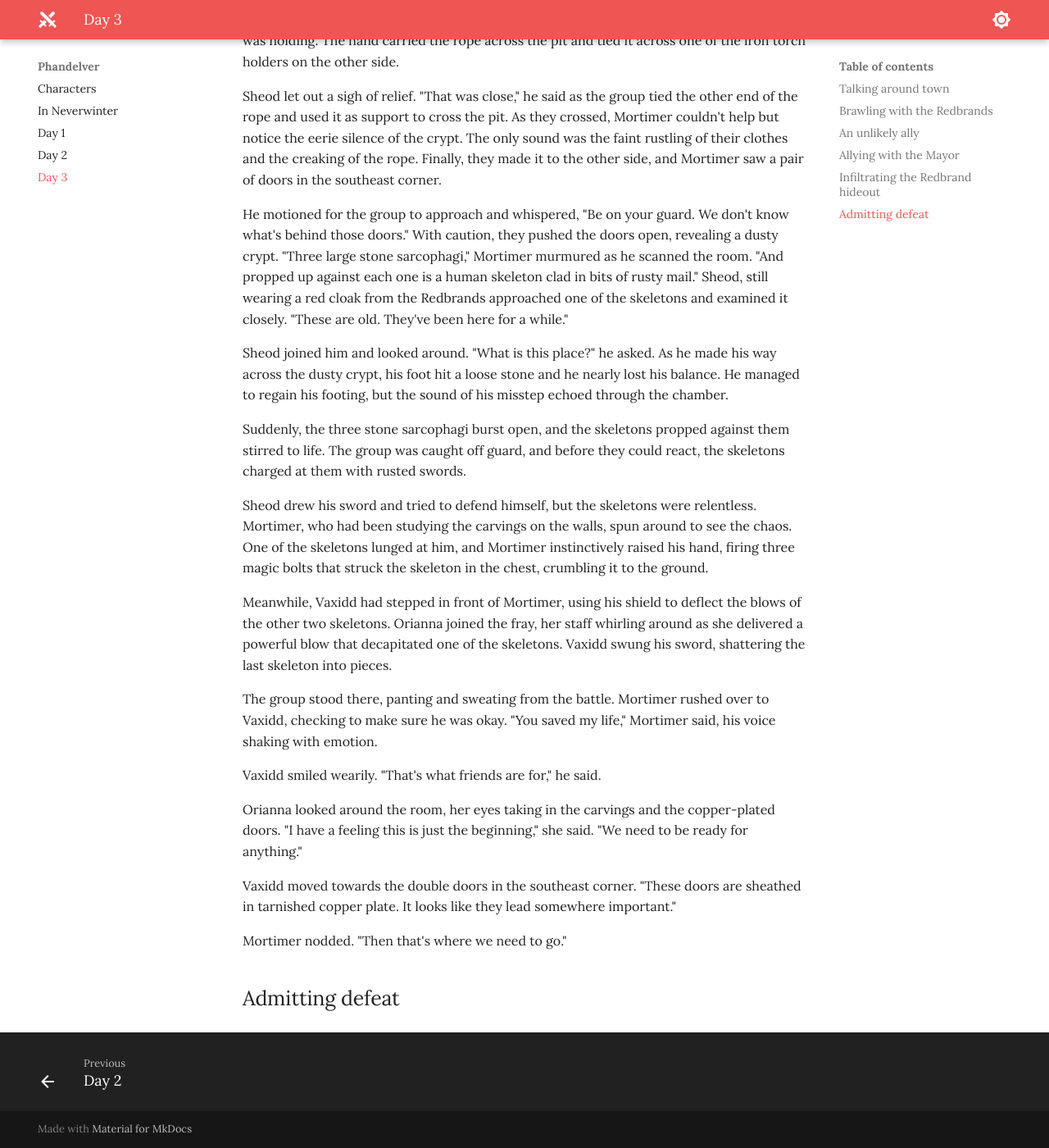
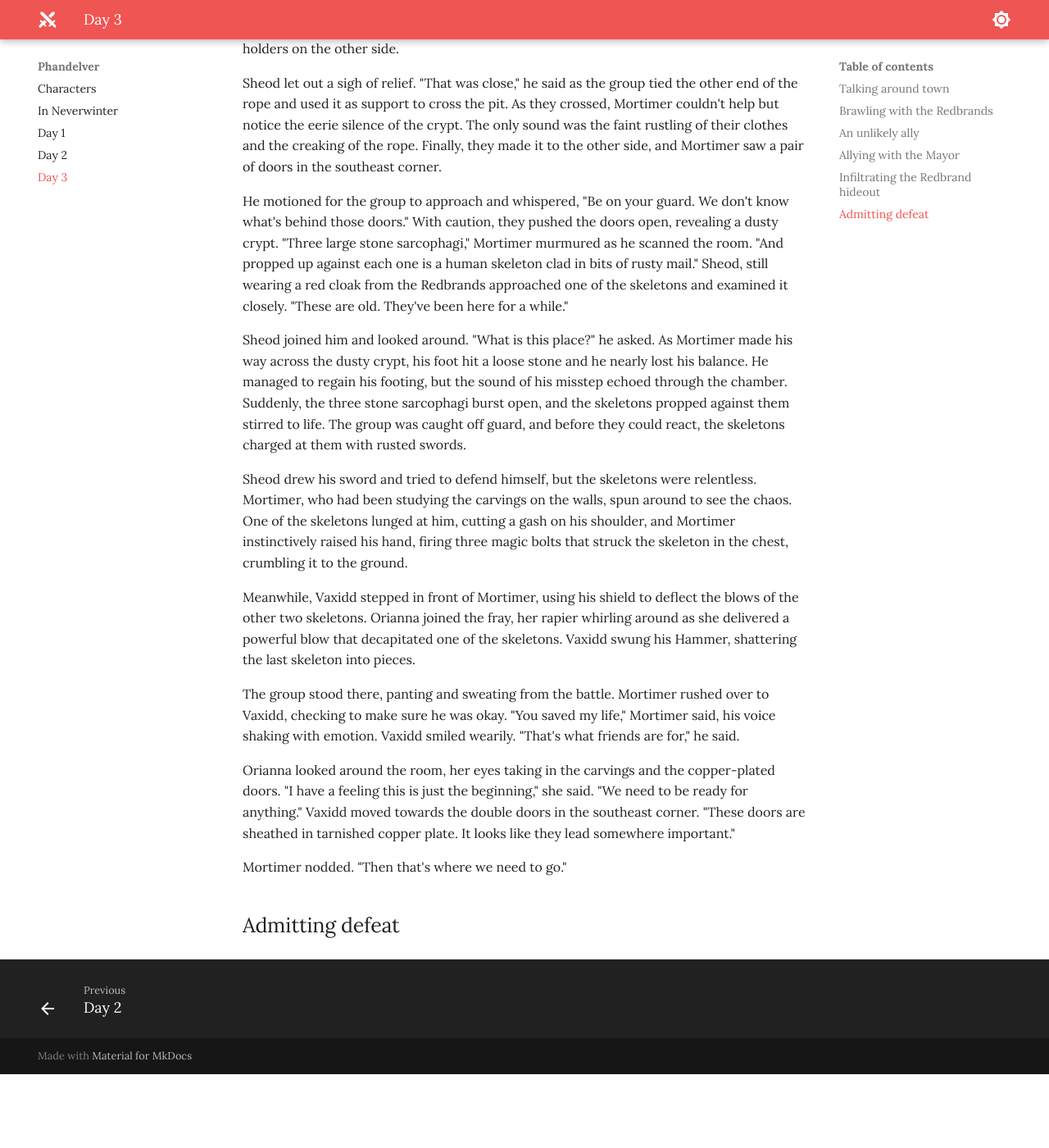
Before and after one commit to jonasmcferreira/adventures, an MkDocs documentation site: the page built from docs/phandelver/03.md, in a window 1280 px wide and 1400 px high, scrolled down 8633 px. Shown: the whole window at 82% size. Built offline with MkDocs 1.6.1 and Material for MkDocs 9.7.7, drawn with Linux system fonts in a browser that asks for light colours; after the commit the page ends 9943 px from its top, so only the background shows below that; some of the changed text lies outside the part shown.

Commit message:
modified docs/phandelver/03.md

```diff
--- a/docs/phandelver/03.md
+++ b/docs/phandelver/03.md
@@ -146,28 +144,15 @@
 
 He motioned for the group to approach and whispered, "Be on your guard. We don't know what's behind those doors." With caution, they pushed the doors open, revealing a dusty crypt. "Three large stone sarcophagi," Mortimer murmured as he scanned the room. "And propped up against each one is a human skeleton clad in bits of rusty mail." Sheod, still wearing a red cloak from the Redbrands approached one of the skeletons and examined it closely. "These are old. They've been here for a while."
 
-Sheod joined him and looked around. "What is this place?" he asked. As he made his way across the dusty crypt, his foot hit a loose stone and he nearly lost his balance. He managed to regain his footing, but the sound of his misstep echoed through the chamber.
+Sheod joined him and looked around. "What is this place?" he asked. As Mortimer made his way across the dusty crypt, his foot hit a loose stone and he nearly lost his balance. He managed to regain his footing, but the sound of his misstep echoed through the chamber. Suddenly, the three stone sarcophagi burst open, and the skeletons propped against them stirred to life. The group was caught off guard, and before they could react, the skeletons charged at them with rusted swords.
 
-Suddenly, the three stone sarcophagi burst open, and the skeletons propped against them stirred to life. The group was caught off guard, and before they could react, the skeletons charged at them with rusted swords.
+Sheod drew his sword and tried to defend himself, but the skeletons were relentless. Mortimer, who had been studying the carvings on the walls, spun around to see the chaos. One of the skeletons lunged at him, cutting a gash on his shoulder, and Mortimer instinctively raised his hand, firing three magic bolts that struck the skeleton in the chest, crumbling it to the ground.
 
-Sheod drew his sword and tried to defend himself, but the skeletons were relentless. Mortimer, who had been studying the carvings on the walls, spun around to see the chaos. One of the skeletons lunged at him, and Mortimer instinctively raised his hand, firing three magic bolts that struck the skeleton in the chest, crumbling it to the ground.
+Meanwhile, Vaxidd stepped in front of Mortimer, using his shield to deflect the blows of the other two skeletons. Orianna joined the fray, her rapier whirling around as she delivered a powerful blow that decapitated one of the skeletons. Vaxidd swung his Hammer, shattering the last skeleton into pieces.
 
-Meanwhile, Vaxidd had stepped in front of Mortimer, using his shield to deflect the blows of the other two skeletons. Orianna joined the fray, her staff whirling around as she delivered a powerful blow that decapitated one of the skeletons. Vaxidd swung his sword, shattering the last skeleton into pieces.
+The group stood there, panting and sweating from the battle. Mortimer rushed over to Vaxidd, checking to make sure he was okay. "You saved my life," Mortimer said, his voice shaking with emotion. Vaxidd smiled wearily. "That's what friends are for," he said.
 
-The group stood there, panting and sweating from the battle. Mortimer rushed over to Vaxidd, checking to make sure he was okay. "You saved my life," Mortimer said, his voice shaking with emotion.
-
-Vaxidd smiled wearily. "That's what friends are for," he said.
-
-Orianna looked around the room, her eyes taking in the carvings and the copper-plated doors. "I have a feeling this is just the beginning," she said. "We need to be ready for anything."
-
-
-
-
-
-
-
-Vaxidd moved towards the double doors in the southeast corner. "These doors are sheathed in tarnished copper plate. It looks like they lead somewhere
-important."
+Orianna looked around the room, her eyes taking in the carvings and the copper-plated doors. "I have a feeling this is just the beginning," she said. "We need to be ready for anything." Vaxidd moved towards the double doors in the southeast corner. "These doors are sheathed in tarnished copper plate. It looks like they lead somewhere important."
 
 Mortimer nodded. "Then that's where we need to go."
 
```
Also changed, not shown: other parts of docs/phandelver/03.md (+1 -3 lines).
